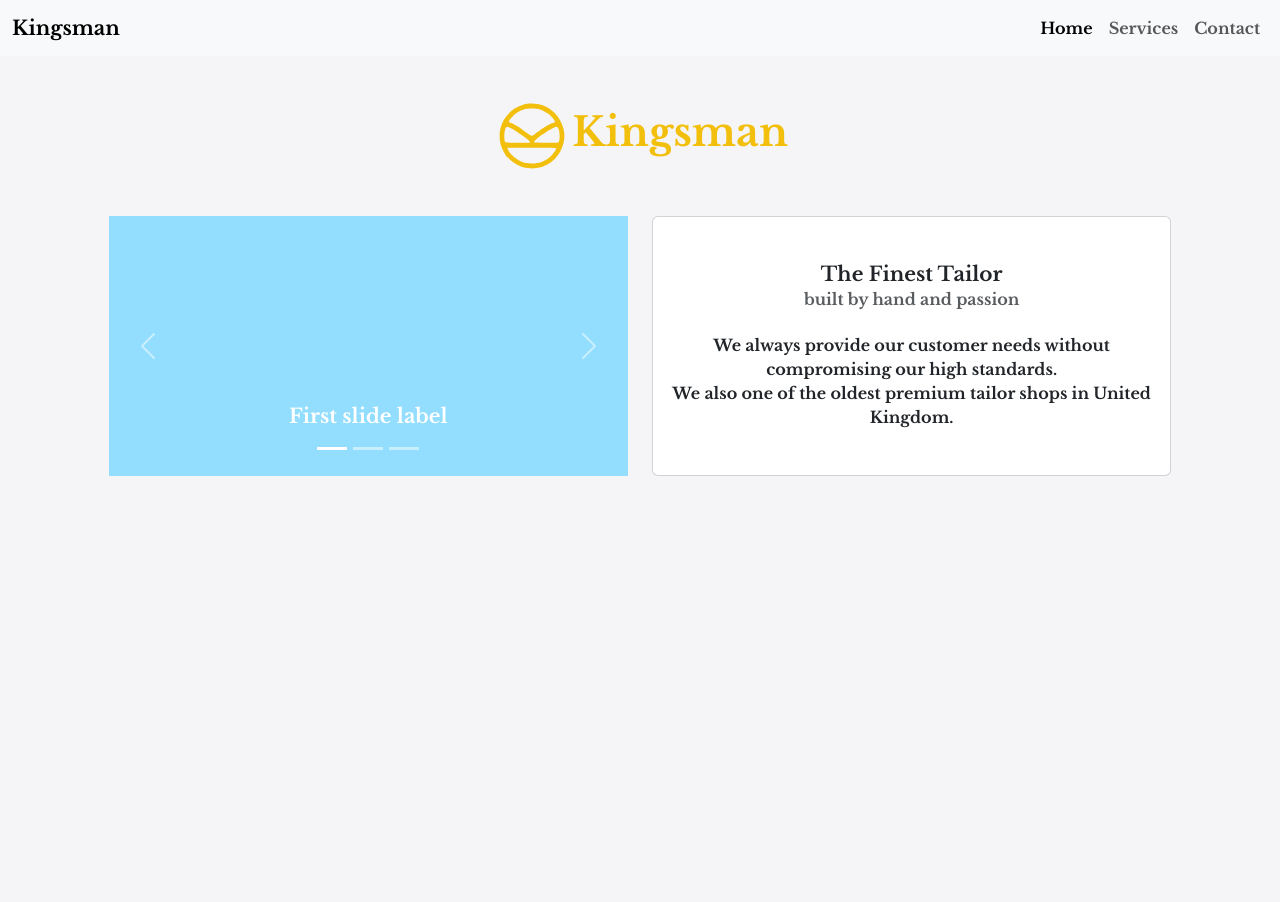
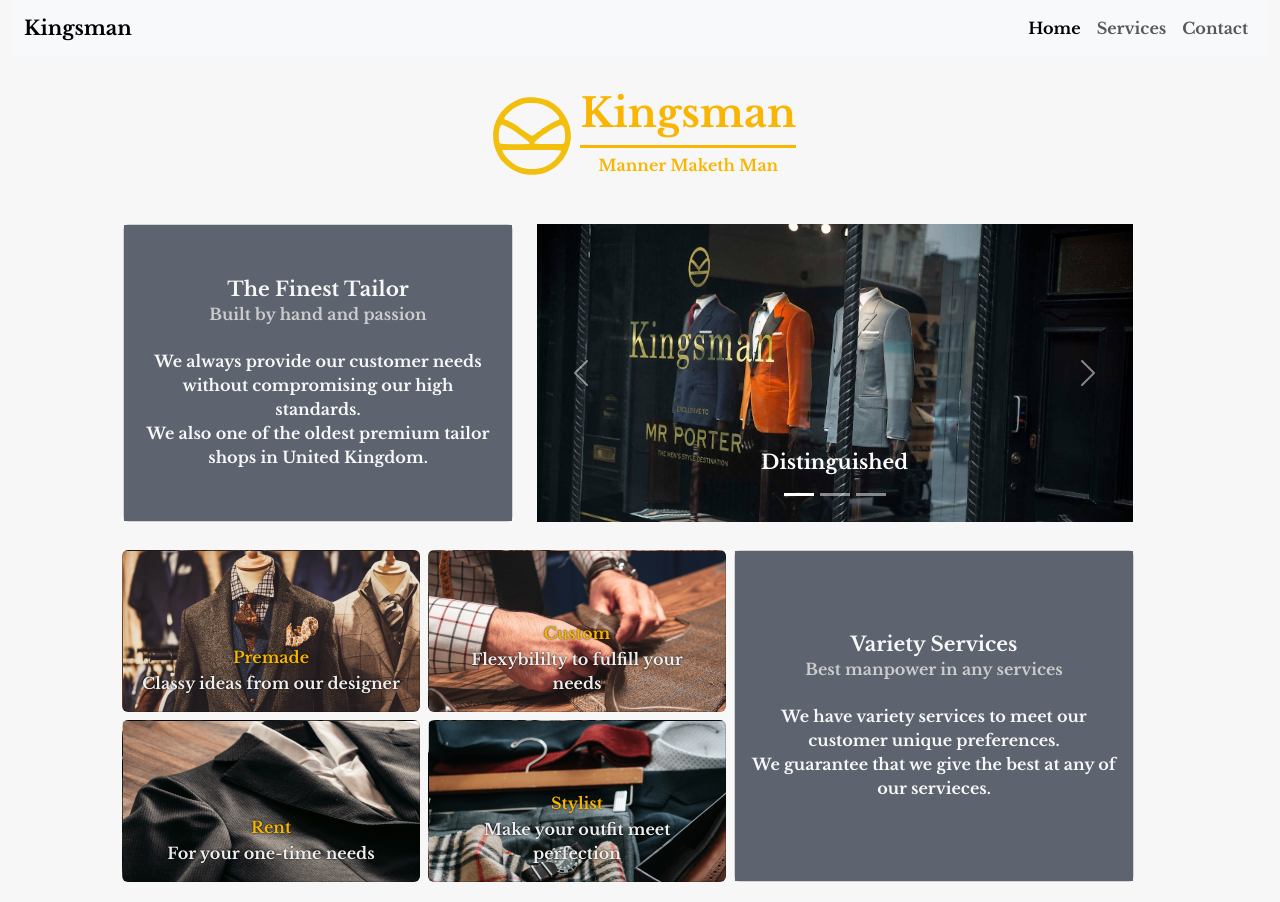
Before and after one commit to irfansud2nd/kingsman-company-profile, a plain HTML site: page index.html in a window 1280 px wide. Before the commit the page ends 800 px from the top, so only its background shows below. Drawn offline with nearby package versions, Linux system fonts and the light colour scheme.

Commit message:
add image, services

```diff
--- a/index.html
+++ b/index.html
@@ -94,7 +94,8 @@
     />
     <link rel="stylesheet" href="style.css" />
   </head>
-  <body>
+  <body class="bg-1">
+    <div class="container-fluid overflow-hidden">
       <!-- Awal Navbar -->
       <nav class="navbar navbar-expand-lg bg-body-tertiary">
         <div class="container-fluid d-flex">
@@ -132,12 +133,33 @@
           class="col-md-12 text-center d-flex align-items-center justify-content-center"
           id="title"
         >
-        <img src="img/logo.svg" class="h-50" />
+          <img src="img/logo.svg" id="logo"/>
+          <div class="text">
             <h1>Kingsman</h1>
+            <hr>
+            <h6 class="mt-2">Manner Maketh Man</h3>
           </div>
         </div>
-    <div class="row" id="row-2">
-      <div class="col-md-5 offset-md-1">
+      </div>
+      <div class="row p-2 w-100" id="row-2">
+        <div class="col-md-4 offset-md-1">
+          <div class="card h-100">
+            <div
+              class="card-body d-flex flex-column justify-content-center text-center bg-2"
+            >
+              <h5 class="card-title">The Finest Tailor</h5>
+              <h6 class="card-subtitle mb-4 text-body-secondary">
+                Built by hand and passion
+              </h6>
+              <p class="card-text">
+                We always provide our customer needs without compromising our
+                high standards. <br />We also one of the oldest premium tailor
+                shops in United Kingdom.
+              </p>
+            </div>
+          </div>
+        </div>
+        <div class="col-md-6">
           <!-- Carousel -->
           <div id="carousel">
             <div id="carouselExampleCaptions" class="carousel slide">
@@ -165,21 +187,21 @@
               </div>
               <div class="carousel-inner">
                 <div class="carousel-item active">
-                <img src="img/slides.png" class="d-block w-100" alt="..." />
+                  <img src="img/slide-1.png" class="d-block w-100" alt="..." />
                   <div class="carousel-caption d-none d-md-block">
-                  <h5>First slide label</h5>
+                    <h5>Distinguished</h5>
                   </div>
                 </div>
                 <div class="carousel-item">
-                <img src="img/slides.png" class="d-block w-100" alt="..." />
+                  <img src="img/slide-2.png" class="d-block w-100" alt="..." />
                   <div class="carousel-caption d-none d-md-block">
-                  <h5>Second slide label</h5>
+                    <h5>Classy</h5>
                   </div>
                 </div>
                 <div class="carousel-item">
-                <img src="img/slides.png" class="d-block w-100" alt="..." />
+                  <img src="img/slide-3.png" class="d-block w-100" alt="..." />
                   <div class="carousel-caption d-none d-md-block">
-                  <h5>Third slide label</h5>
+                    <h5>Perfection</h5>
                   </div>
                 </div>
               </div>
@@ -211,20 +233,77 @@
           </div>
           <!-- Akhir Carousel -->
         </div>
-      <div class="col-md-5">
+      </div>
+
+      <div class="row p-3 w-100" id="row-3">
+        <div class="col-md-6 offset-md-1">
+          <div class="row" id="services">
+            <div class="col-md-6 p-1">
+              <div class="card h-100" id="service-1">
+                <div
+                  class="card-body d-flex flex-column justify-content-end text-center"
+                >
+                  <h6 class="card-title">Premade</h5>
+                  <h7 class="card-subtitle text-body-secondary">
+                    Classy ideas from our designer
+                  </h7>
+                </div>
+              </div>
+            </div>
+            <div class="col-md-6 p-1 h-100">
+              <div class="card h-100" id="service-2">
+                <div
+                  class="card-body d-flex flex-column justify-content-end text-center"
+                >
+                  <h6 class="card-title">Custom</h5>
+                  <p class="card-subtitle text-body-secondary">
+                    Flexybililty to fulfill your needs
+                  </p>
+                </div>
+              </div>
+            </div>
+            <div class="col-md-6 p-1 h-100">
+              <div class="card h-100" id="service-3">
+                <div
+                  class="card-body d-flex flex-column justify-content-end text-center"
+                >
+                  <h6 class="card-title">Rent</h5>
+                  <h7 class="card-subtitle text-body-secondary">
+                    For your one-time needs
+                  </h7>
+                </div>
+              </div>
+            </div>
+            <div class="col-md-6 p-1 h-100">
+              <div class="card h-100" id="service-4">
+                <div
+                  class="card-body d-flex flex-column justify-content-end text-center"
+                >
+                  <h6 class="card-title">Stylist</h5>
+                  <h7 class="card-subtitle text-body-secondary">
+                    Make your outfit meet perfection
+                  </h7>
+                </div>
+              </div>
+            </div>
+          </div>
+        </div>
+        <div class="col-md-4 p-1">
           <div class="card h-100">
             <div
-            class="card-body d-flex flex-column justify-content-center text-center"
+              class="card-body d-flex flex-column justify-content-center text-center bg-2"
             >
-            <h5 class="card-title">The Finest Tailor</h5>
+              <h5 class="card-title">Variety Services</h5>
               <h6 class="card-subtitle mb-4 text-body-secondary">
-              built by hand and passion
+                Best manpower in any services
               </h6>
               <p class="card-text">
-              We always provide our customer needs without compromising our high
-              standards. <br />We also one of the oldest premium tailor shops in
-              United Kingdom.
+                We have variety services to meet our customer unique
+                preferences.
+                <br />We guarantee that we give the best at any of our
+                servieces.
               </p>
+            </div>
           </div>
         </div>
       </div>
--- a/style.css
+++ b/style.css
@@ -1,9 +1,23 @@
 @import url("https://fonts.googleapis.com/css2?family=Libre+Baskerville:wght@700&display=swap");
 
 body {
+  margin: 0;
+  padding: 0;
   font-family: "Libre Baskerville", serif;
   min-height: 100vh;
-  background-color: #f5f5f7;
+}
+
+.bg-1 {
+  background-color: #f7f7f7;
+}
+
+.bg-2 {
+  background-color: #5d646f;
+  color: #f7f7f7;
+}
+
+.bg-2 .card-subtitle {
+  color: #ccc !important;
 }
 
 #carousel {
@@ -11,7 +25,58 @@
 }
 
 #title {
-  background-color: #f5f5f7;
   height: 20vh;
-  color: #f2bf0d;
+  color: #f8b501;
 }
+
+#logo {
+  height: 6em;
+}
+
+#title hr {
+  height: 3px;
+  background-color: #f8b501;
+  opacity: 1;
+  margin: 0;
+}
+
+#row-2-3 {
+  background-image: url(img/bg-1.jpeg);
+}
+
+#service-1 {
+  background-image: url(img/service-1.png);
+}
+
+#service-2 {
+  background-image: url(img/service-2.png);
+}
+
+#service-3 {
+  background-image: url(img/service-3.png);
+}
+
+#service-4 {
+  background-image: url(img/service-4.png);
+}
+
+#services div div {
+  height: 10em;
+}
+
+#services div div:hover {
+  z-index: 99;
+  transform: scale(1.3);
+  transition: 1s;
+  text-shadow: 0px 2px 2px rgba(0, 0, 0, 0.5) !important;
+}
+
+#services div div div .card-title {
+  color: #f8b501;
+  text-shadow: 0px 0px 2px black;
+}
+
+#services div div div .card-subtitle {
+  color: #eee !important;
+  text-shadow: 0px 0px 2px black;
+}
```
Also changed, not shown: img/service-1.png (added), img/service-2.png (added), img/service-3.png (added), img/service-4.png (added), img/slide-1.png (added), img/slide-2.png (added), img/slide-3.png (added), img/slides.png (deleted). Lines whose indentation alone changed are shown as unchanged.
